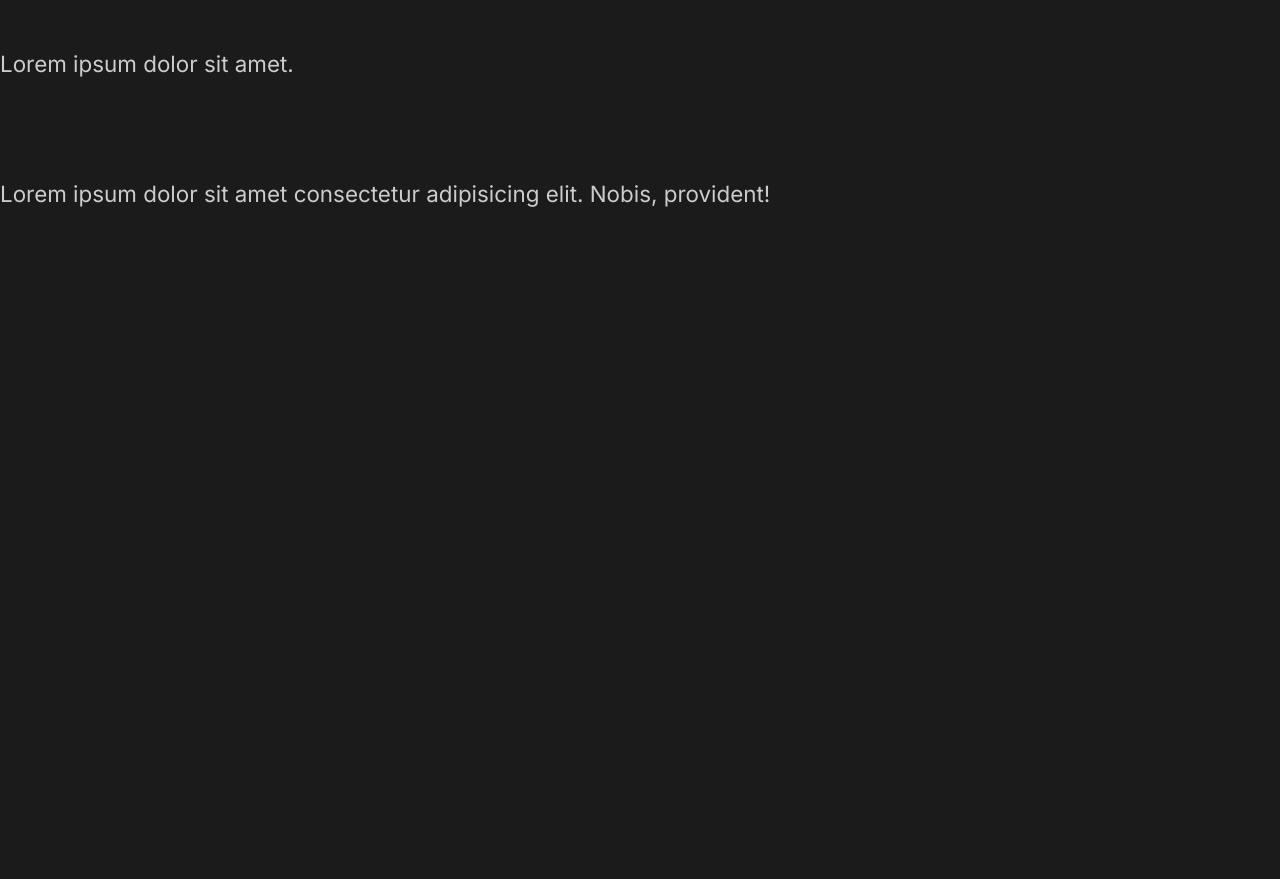
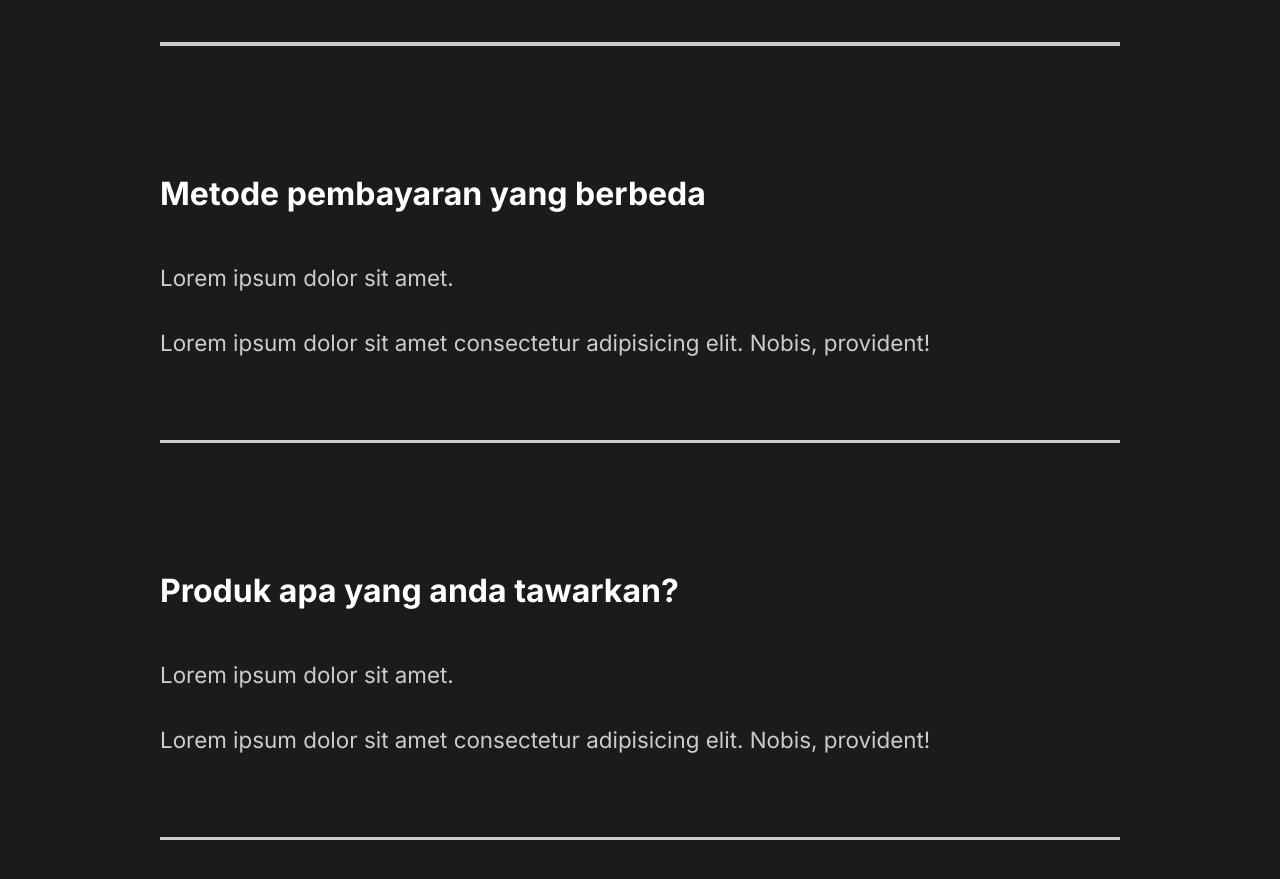
Before and after one commit to SedanaYoga/capture-web, a React (Create React App) app: page / in a window 1280 px wide. Shown: the part 3006-3885 px from the top of the page. Before the commit the page ends 3265 px from the top, so only its background shows below. Built offline with nearby package versions, Linux system fonts and the light colour scheme.

Commit message:
Style the FaqSection up

```diff
--- a/src/components/FaqSection.jsx
+++ b/src/components/FaqSection.jsx
@@ -1,8 +1,10 @@
 import React from "react";
+import styled from "styled-components";
+import { About } from "../styles";
 
 function FaqSection() {
   return (
-    <div className="faq">
+    <Faq>
       <h2>
         Any questions? <span>FAQ</span>
       </h2>
@@ -15,6 +17,7 @@ function FaqSection() {
             provident!
           </p>
         </div>
+        <div className="faq-line"></div>
       </div>
       <div className="question">
         <h4>Jadwal sehari-hari?</h4>
@@ -25,6 +28,7 @@ function FaqSection() {
             provident!
           </p>
         </div>
+        <div className="faq-line"></div>
       </div>
       <div className="question">
         <h4>Metode pembayaran yang berbeda</h4>
@@ -35,6 +39,7 @@ function FaqSection() {
             provident!
           </p>
         </div>
+        <div className="faq-line"></div>
       </div>
       <div className="question">
         <h4>Produk apa yang anda tawarkan?</h4>
@@ -45,9 +50,37 @@ function FaqSection() {
             provident!
           </p>
         </div>
+        <div className="faq-line"></div>
       </div>
-    </div>
+    </Faq>
   );
 }
 
+const Faq = styled(About)`
+  display: block;
+  span {
+    display: block;
+  }
+  h2 {
+    padding-bottom: 2rem;
+    font-weight: lighter;
+  }
+  .faq-line {
+    background: #cccccc;
+    height: 0.2rem;
+    margin: 2rem 0rem;
+    width: 100%auto;
+  }
+  .question {
+    padding: 3rem 0rem;
+    cursor: pointer;
+  }
+  .answer {
+    padding: 2rem 0rem;
+    p {
+      padding: 1rem 0rem;
+    }
+  }
+`;
+
 export default FaqSection;
--- a/src/components/GlobalStyle.js
+++ b/src/components/GlobalStyle.js
@@ -36,6 +36,7 @@ const GlobalStyle = createGlobalStyle`
   }
   h4{
     font-weight: bold;
+    font-size: 2rem;
   }
   span{
     font-weight: bold;
```
